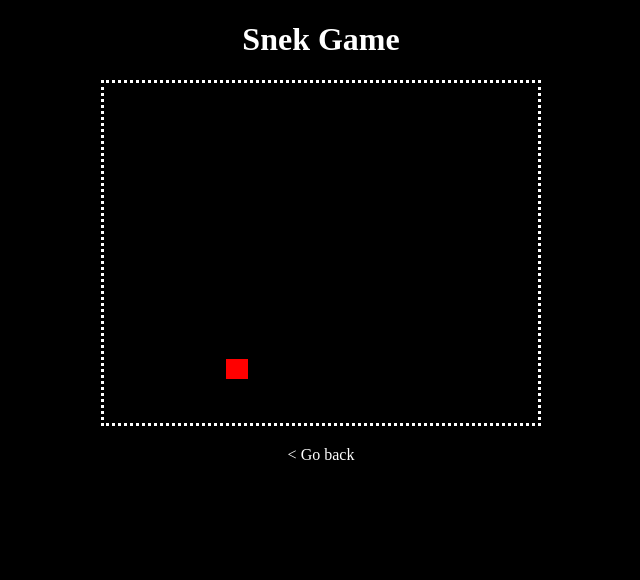
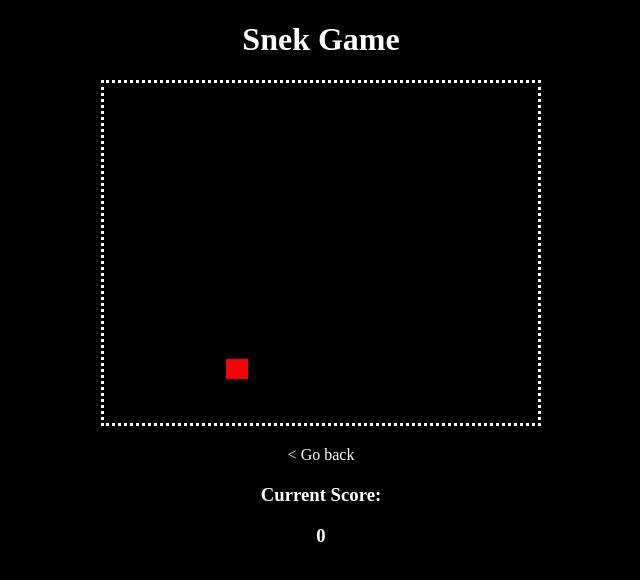
Before and after one commit to zsofiam/zsofiam.github.io, a plain HTML site: page templates/game.html in a window 1280 px wide. Shown: the whole page, without its empty margins (319-959 px from the left). Drawn offline with Linux system fonts and the light colour scheme.

Commit message:
add current score field to game.html

```diff
--- a/css/style.css
+++ b/css/style.css
@@ -12,7 +12,7 @@ tr {
 	text-align: center;
 	color: white;
 }
-.go-home {
+.go-home, .score {
 	margin-top: 20px;
 	text-align: center;
 	color: white;
--- a/templates/game.html
+++ b/templates/game.html
@@ -14,5 +14,9 @@
 <div class="go-home">
 	<a href="index.html" target="_self">< Go back</a>
 </div>
+<div class="score">
+    <h3>Current Score:</h3>
+    <h3 id="current-score">0</h3>
+</div>
 </body>
 </html>
```
